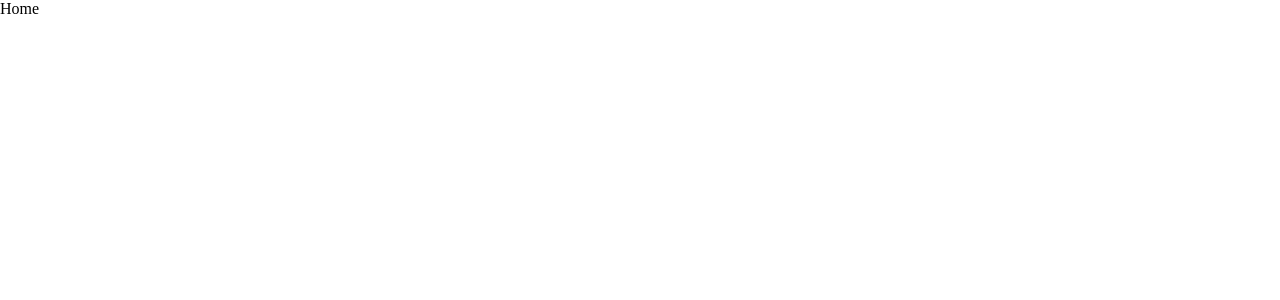
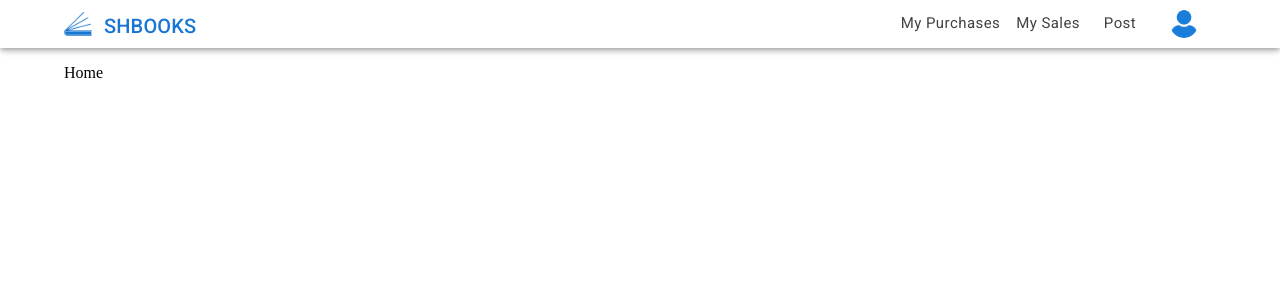
Before and after one commit to sitatec/SH-Books, a Next.js app in the folder frontend/: page / in a window 1280 px wide. Shown: the top 300 px of the page. Built offline with nearby package versions, Linux system fonts and the light colour scheme.

Commit message:
[frontend] Create AppBar and MainLayout Components and create UserContext

```diff
--- /dev/null
+++ b/frontend/src/components/ShbAppBar.tsx
@@ -0,0 +1,217 @@
+import {
+  Box,
+  Typography,
+  Divider,
+  List,
+  ListItem,
+  ListItemIcon,
+  ListItemText,
+  Container,
+  Toolbar,
+  IconButton,
+  Button,
+  Drawer,
+  AppBar,
+  Menu,
+  MenuItem,
+  Avatar,
+  colors,
+} from "@mui/material";
+import React, { useContext, useState } from "react";
+import Logo from "../../images/logo.png";
+import Image from "next/image";
+import { Home, Menu as MenuIcon } from "@mui/icons-material";
+import Link from "next/link";
+import User from "../models/user";
+import DefaultUserPicture from "../../images/default-user.png";
+import { UserContext } from "../pages/_app";
+import { useRouter } from "next/router";
+
+const navItems = [
+  { title: "My Purchases", path: "/my-purchases" },
+  { title: "My Sales", path: "/my-sales" },
+];
+
+const extendedNaveItems = [
+  { title: "My Profile", path: "/my-profile" },
+  { title: "Account Settings", path: "/account-settings" },
+];
+
+const ShbAppBar: React.FC = React.memo(function ShbAppBar() {
+  const [mobileOpen, setMobileOpen] = useState(false);
+  const currentUser = useContext(UserContext);
+  const router = useRouter();
+
+  console.log(router.pathname);
+
+  const handleDrawerToggle = () => {
+    setMobileOpen(!mobileOpen);
+  };
+
+  const drawer = (
+    <Box onClick={handleDrawerToggle}>
+      <Typography variant="h6" sx={{ m: 2 }}>
+        SHBOOKS
+      </Typography>
+      <Divider />
+      <List>
+        {navItems.map((item, index) => (
+          <Link key={index} href={item.path}>
+            <a style={{ color: colors.grey[800] }}>
+              <ListItem>
+                <ListItemIcon>
+                  <Home />
+                </ListItemIcon>
+                <ListItemText primary={item.title} />
+              </ListItem>
+            </a>
+          </Link>
+        ))}
+      </List>
+    </Box>
+  );
+
+  return (
+    <>
+      <AppBar component="nav" variant="elevation" color="transparent">
+        <Container>
+          <Toolbar variant="dense" disableGutters>
+            <Box sx={{ flexGrow: 1, display: { sm: "none" } }}>
+              <IconButton
+                color="inherit"
+                aria-label="open drawer"
+                edge="start"
+                onClick={handleDrawerToggle}
+              >
+                <MenuIcon />
+              </IconButton>
+            </Box>
+            <Box sx={{ flexGrow: 1, display: { xs: "none", sm: "flex" } }}>
+              <Link href="/">
+                <a style={{ display: "inherit" }}>
+                  <Image
+                    src={Logo}
+                    alt="Logo"
+                    width={28}
+                    height={28}
+                    objectFit="contain"
+                  />
+                  <Typography
+                    variant="h6"
+                    component="div"
+                    sx={{ color: "primary.main", ml: 1.5, mt: 0.5 }}
+                  >
+                    SHBOOKS
+                  </Typography>
+                </a>
+              </Link>
+            </Box>
+            <Box sx={{ display: { xs: "none", sm: "block" } }}>
+              {navItems.map((item, index) => (
+                <Button
+                  key={index}
+                  sx={{
+                    textTransform: "none",
+                    fontWeight: "400",
+                    fontSize: 15,
+                    "&:hover": { backgroundColor: colors.blue[50] },
+                    color: "black",
+                    borderBottom: "2px solid",
+                    borderBottomColor: router.pathname == item.path ? "primary.main" : "transparent"
+                  }}
+                >
+                  <Link href={item.path}>
+                    <a style={{ color: colors.grey[800] }}>{item.title}</a>
+                  </Link>
+                </Button>
+              ))}
+            </Box>
+            <Button
+              sx={{
+                textTransform: "none",
+                fontWeight: "400",
+                fontSize: 15,
+                "&:hover": { backgroundColor: colors.blue[50] },
+                color: "black",
+                borderBottom: "2px solid",
+                borderBottomColor: router.pathname === "/post" ? "primary.main" : "transparent"
+              }}
+            >
+              <Link href="/post">
+                <a style={{ color: colors.grey[800] }}>{"Post"}</a>
+              </Link>
+            </Button>
+            <AuthMenu currentUser={currentUser} />
+          </Toolbar>
+        </Container>
+      </AppBar>
+      <Box component="nav">
+        <Drawer
+          variant="temporary"
+          open={mobileOpen}
+          onClose={handleDrawerToggle}
+          ModalProps={{
+            // Improve for SEO and open performance on mobile.
+            keepMounted: true,
+          }}
+          sx={{
+            display: { xs: "block", sm: "none" },
+            "& .MuiDrawer-paper": {
+              boxSizing: "border-box",
+              width: 250,
+            },
+          }}
+        >
+          {drawer}
+        </Drawer>
+      </Box>
+    </>
+  );
+});
+
+const AuthMenu: React.FC<{ currentUser: User | null }> = ({ currentUser }) => {
+  const [anchorEl, setAnchorEl] = useState<null | HTMLElement>(null);
+  const open = Boolean(anchorEl);
+  const handleClick = (event: React.MouseEvent<HTMLButtonElement>) => {
+    setAnchorEl(event.currentTarget);
+  };
+  const handleClose = () => {
+    setAnchorEl(null);
+  };
+
+  return (
+    <>
+      <Button
+        id="basic-button"
+        aria-controls={open ? "basic-menu" : undefined}
+        aria-haspopup="true"
+        aria-expanded={open ? "true" : undefined}
+        onClick={handleClick}
+      >
+        <Avatar
+          src={currentUser?.profilePicture || DefaultUserPicture.src}
+          sx={{ height: 28, width: 28 }}
+        />
+      </Button>
+      <Menu
+        id="basic-menu"
+        anchorEl={anchorEl}
+        open={open}
+        onClose={handleClose}
+        MenuListProps={{
+          "aria-labelledby": "basic-button",
+        }}
+      >
+        {extendedNaveItems.map((item, index) => (
+          <MenuItem key={index} onClick={handleClose}>
+            <Link href={item.path}>
+              <a style={{ color: colors.grey[800] }}>{item.title}</a>
+            </Link>
+          </MenuItem>
+        ))}
+      </Menu>
+    </>
+  );
+};
+
+export default ShbAppBar;
--- a/frontend/src/components/inputs/PasswordField.tsx
+++ b/frontend/src/components/inputs/PasswordField.tsx
@@ -13,7 +13,7 @@ export type PasswordFieldProps = TextFieldProps & {
 };
 
 const PasswordField = React.forwardRef<HTMLInputElement, PasswordFieldProps>(
-  (props, ref) => {
+  function PasswordField(props, ref) {
     const [isPasswordVisible, setPasswordVisible] = useState(false);
 
     const onShowPasswordChanged = (_: any, checked: boolean) => {
@@ -39,6 +39,4 @@ const PasswordField = React.forwardRef<HTMLInputElement, PasswordFieldProps>(
   }
 );
 
-PasswordField.displayName = "PasswordField";
-
 export default PasswordField;
--- a/frontend/src/components/AuthLayout.tsx
+++ b/frontend/src/components/layouts/AuthLayout.tsx
@@ -1,7 +1,7 @@
 import { Box, Container, Grid, Typography, useMediaQuery, useTheme } from "@mui/material";
 import { NextPage } from "next";
 import Image, { StaticImageData } from "next/image";
-import Logo from "../../images/logo.png";
+import Logo from "../../../images/logo.png";
 
 export interface AuthLayoutProps {
   title: string;
--- /dev/null
+++ b/frontend/src/components/layouts/MainLayout.tsx
@@ -0,0 +1,27 @@
+import {
+  Box,
+  Container,
+  Toolbar,
+} from "@mui/material";
+import React from "react";
+import ShbAppBar from "../ShbAppBar";
+
+export interface MainLayoutProps {
+  children: React.ReactNode;
+}
+
+
+const MainLayout: React.FC<MainLayoutProps> = ({ children }) => {
+
+  return (
+    <Box sx={{ display: "flex" }}>
+      <ShbAppBar/>
+      <Container component="main">
+        <Toolbar />
+        {children}
+      </Container>
+    </Box>
+  );
+};
+
+export default MainLayout;
--- a/frontend/src/models/user.ts
+++ b/frontend/src/models/user.ts
@@ -3,6 +3,7 @@ export default class User {
     public id: string,
     public firstName: string,
     public lastName: string,
-    public email: string
+    public email: string,
+    public profilePicture: string,
   ) {}
 }
--- a/frontend/src/pages/_app.tsx
+++ b/frontend/src/pages/_app.tsx
@@ -6,20 +6,34 @@ import '@fontsource/roboto/300.css';
 import '@fontsource/roboto/400.css';
 import '@fontsource/roboto/500.css';
 import '@fontsource/roboto/700.css';
+import MainLayout from "../components/layouts/MainLayout";
+import React from "react";
+import User from "../models/user";
 
-const SHBooksApp = ({ Component, pageProps }: AppProps) => {
   const customTheme = createTheme({
     shape: {
       borderRadius: 8,
     },
   });
+
+export const UserContext = React.createContext<User | null>(null)
+
+const SHBooksApp = ({ Component, pageProps, router }: AppProps) => {
+
+  let pageComponent = <Component {...pageProps} />;
+  if(!router.asPath.startsWith("/auth/")){
+    pageComponent = <MainLayout>
+      {pageComponent}
+    </MainLayout>
+  }
+
   return (
     <ThemeProvider theme={customTheme}>
       <div>
         <Head>
           <meta name="viewport" content="initial-scale=1, width=device-width" />
         </Head>
-        <Component {...pageProps} />
+        {pageComponent}
       </div>
     </ThemeProvider>
   );
--- a/frontend/src/pages/auth/signin.tsx
+++ b/frontend/src/pages/auth/signin.tsx
@@ -2,7 +2,7 @@ import { Button, Grid, TextField, Typography, useTheme } from "@mui/material";
 import { NextPage } from "next";
 import IllustrationImage from "../../../images/signin-bg.png";
 import Link from "next/link";
-import AuthLayout from "../../components/AuthLayout";
+import AuthLayout from "../../components/layouts/AuthLayout";
 import GoogleSignInButton from "../../components/buttons/GoogleSignInButton";
 import PasswordField from "../../components/inputs/PasswordField";
 import { AuthService, SignInData } from "../../services/auth-service";
--- a/frontend/src/pages/auth/signup.tsx
+++ b/frontend/src/pages/auth/signup.tsx
@@ -2,7 +2,7 @@ import { Button, Grid, TextField, Typography, useTheme } from "@mui/material";
 import { NextPage } from "next";
 import IllustrationImage from "../../../images/signup-bg.png";
 import Link from "next/link";
-import AuthLayout from "../../components/AuthLayout";
+import AuthLayout from "../../components/layouts/AuthLayout";
 import GoogleSignInButton from "../../components/buttons/GoogleSignInButton";
 import PasswordField from "../../components/inputs/PasswordField";
 import { AuthService, SignUpData } from "../../services/auth-service";
```
Also changed, not shown: frontend/images/default-user.png (added), frontend/images/logo.png.
